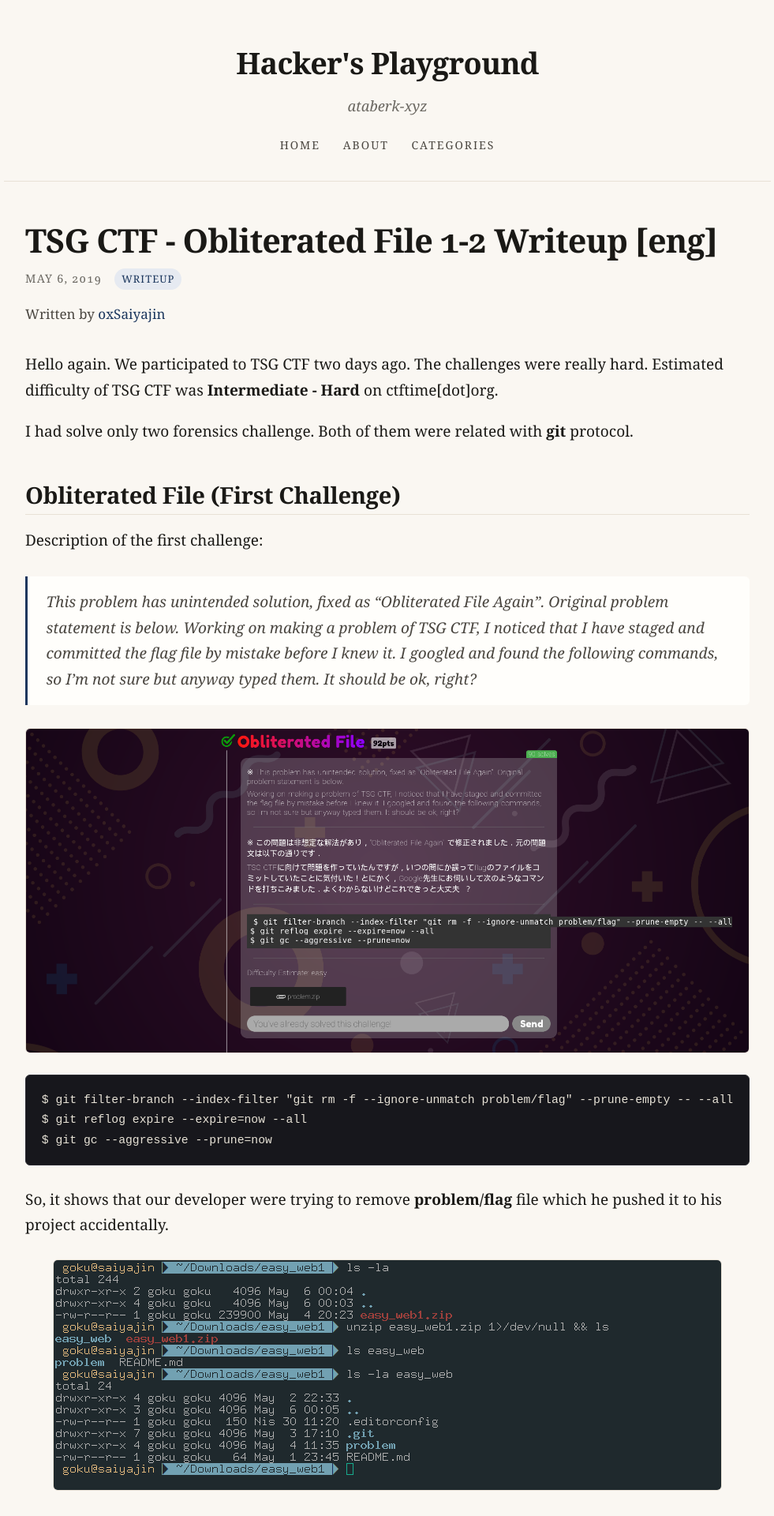
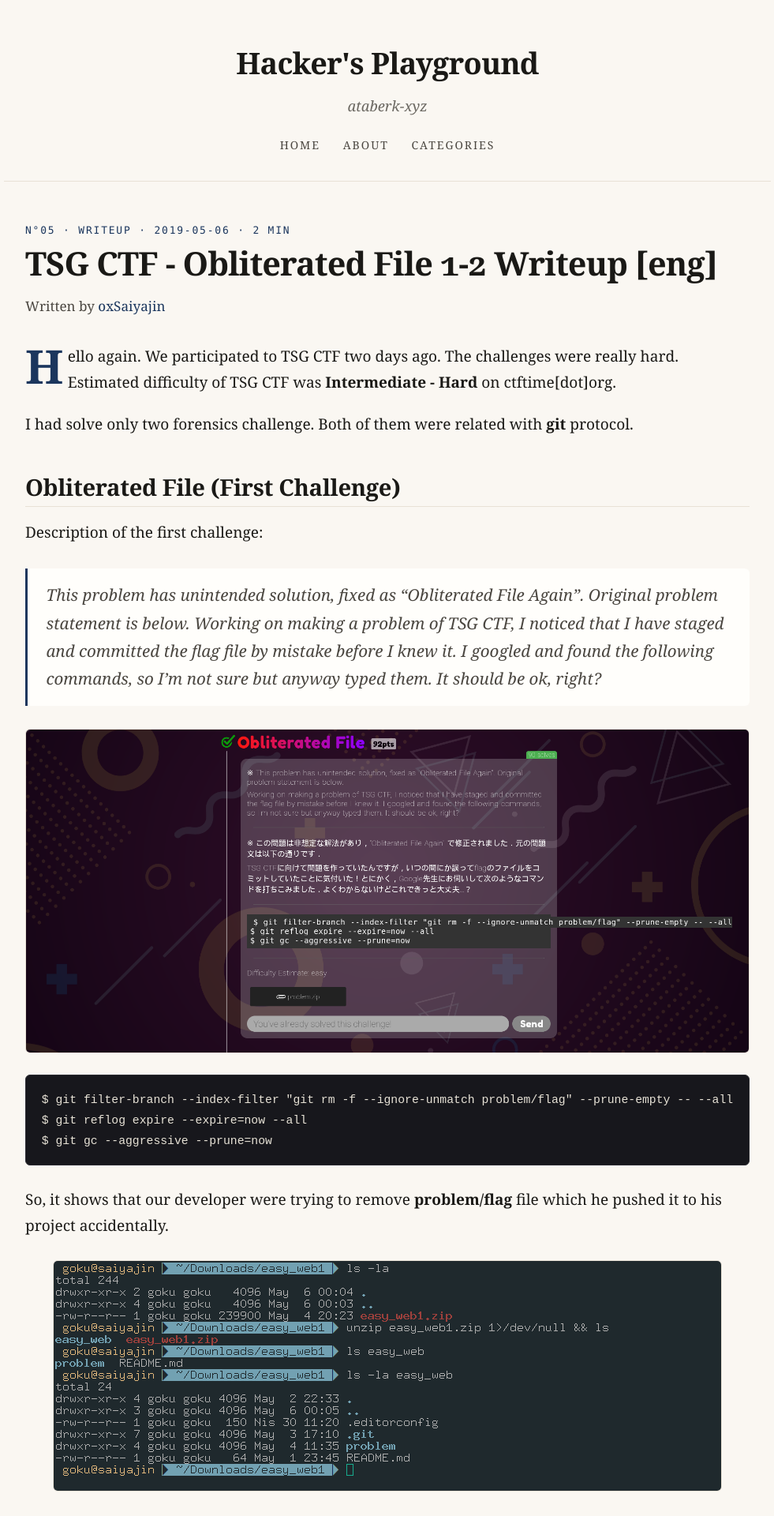
Before and after one commit to ataberk-xyz/ataberk-xyz.github.io, a Jekyll site: the page built from _posts/2019-05-06-tsgctf-obliterated-file-1-2-writeup-eng.md, in a window 1280 px wide. Shown: the top 1920 px of the page at 79% size, without its empty margins (149-1130 px from the left). Built offline with Jekyll 4.4.1, drawn with Linux system fonts in a browser that asks for light colours.

Commit message:
theme: Ledger post header — no-line, dek, kunye block, drop cap
Co-Authored-By: Claude Fable 5 <noreply@anthropic.com>

```diff
--- /dev/null
+++ b/_includes/ledger.html
@@ -0,0 +1,11 @@
+{%- assign L = include.post.ledger -%}
+{%- if L -%}
+<dl class="ledger-block">
+  {% if L.target %}<div class="lrow"><dt>TARGET</dt><span class="dots"></span><dd>{{ L.target }}</dd></div>{% endif %}
+  {% if L.severity %}<div class="lrow"><dt>SEVERITY</dt><span class="dots"></span><dd class="sev">{{ L.severity }}</dd></div>{% endif %}
+  {% if L.vector %}<div class="lrow"><dt>VECTOR</dt><span class="dots"></span><dd>{{ L.vector }}</dd></div>{% endif %}
+  {% if L.advisory %}<div class="lrow"><dt>ADVISORY</dt><span class="dots"></span><dd>{{ L.advisory }}</dd></div>{% endif %}
+  {% if L.impact %}<div class="lrow"><dt>IMPACT</dt><span class="dots"></span><dd>{{ L.impact }}</dd></div>{% endif %}
+  {% if L.status %}<div class="lrow"><dt>STATUS</dt><span class="dots"></span><dd>{{ L.status }}</dd></div>{% endif %}
+</dl>
+{%- endif -%}
--- a/_layouts/post.html
+++ b/_layouts/post.html
@@ -5,12 +5,17 @@ comments: true
 
 <article class="post">
   <header class="post-header">
+    {% capture ponum %}{% include post-number.html post=page %}{% endcapture %}
+    {% assign pcat = page.categories | first | default: "writeup" %}
+    {% assign p_words = content | strip_html | number_of_words %}
+    <p class="no-line">{{ ponum }} · {{ pcat | upcase }} · {{ page.date | date: "%Y-%m-%d" }} · {{ p_words | divided_by: 200 | at_least: 1 }} MIN</p>
     <h1 class="post-title">{{ page.title }}</h1>
-    {% include post-meta.html post=page %}
+    {% if page.description %}<p class="post-dek">{{ page.description }}</p>{% endif %}
     {% assign author = site.data.authors[page.author] %}
     {% if author %}
       <p class="post-byline">Written by <a href="{{ author.web }}" target="_blank" rel="noopener">{{ author.name }}</a></p>
     {% endif %}
+    {% include ledger.html post=page %}
   </header>
 
   <div class="post-body">
--- a/_sass/kami/_post.scss
+++ b/_sass/kami/_post.scss
@@ -139,3 +139,53 @@
   .post-body { font-size: 1.02rem; }
   .post-body pre { font-size: 0.76rem; }
 }
+
+// ── Ledger post header ────────────────────────────────────────
+.post-dek {
+  font-style: italic;
+  color: var(--ink-2);
+  font-size: 1.15rem;
+  line-height: 1.5;
+  margin: 0.6rem 0 0;
+}
+
+// ── Künye (ledger) block ──────────────────────────────────────
+.ledger-block {
+  display: grid;
+  grid-template-columns: 1fr 1fr;
+  gap: 0.15rem 1.6rem;
+  background: var(--code-bg);
+  border: 1px solid var(--code-border);
+  border-radius: var(--radius);
+  padding: 0.9rem 1.1rem;
+  font-family: var(--mono);
+  font-size: 0.74rem;
+  color: var(--code-fg);
+  margin: 1.4rem 0 0;
+
+  .lrow { display: flex; align-items: baseline; gap: 0.5rem; }
+  dt    { color: var(--accent); letter-spacing: 0.08em; }
+  dd    { margin: 0; }
+  .dots { flex: 1; border-bottom: 1px dotted var(--code-border); transform: translateY(-3px); }
+  // amber on the always-dark code surface — same hex in both palettes
+  .sev  { color: #E8B44F; }
+}
+// dark mode: --accent is already the lifted blue; block inherits correctly.
+
+// ── Editorial body: drop cap + pull quotes ────────────────────
+.post-body > p:first-of-type::first-letter {
+  float: left;
+  font-size: 3.1em;
+  line-height: 0.85;
+  padding: 0.04em 0.09em 0 0;
+  font-weight: 700;
+  color: var(--accent);
+}
+.post-body blockquote {
+  border-left: 3px solid var(--accent);
+  font-style: italic;
+  font-size: 1.08em;
+}
+@media (max-width: $bp-mobile) {
+  .ledger-block { grid-template-columns: 1fr; }
+}
```
